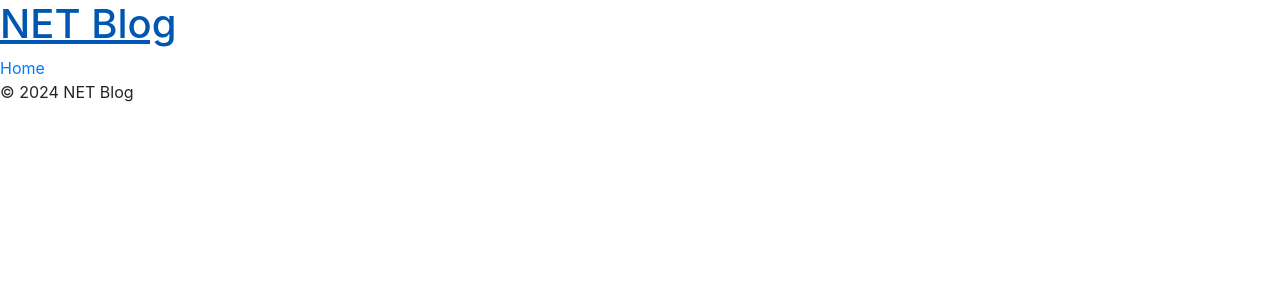
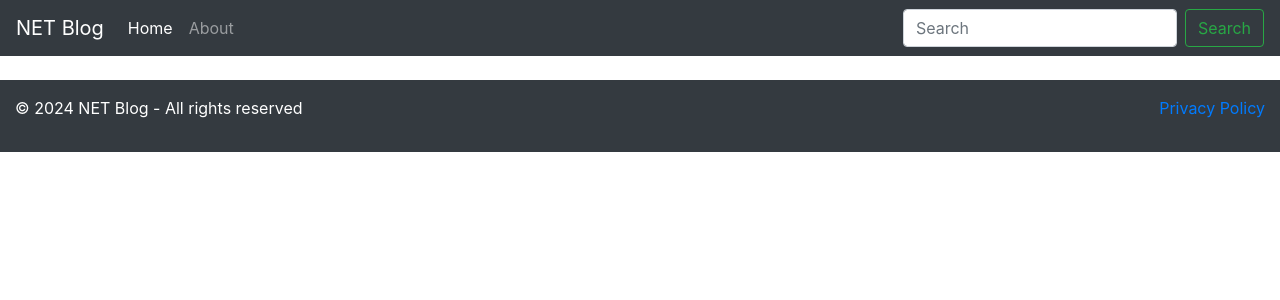
Before and after one commit to SirSoul1/NETwork, a Django app: page /blog/ in a window 1280 px wide. Shown: the top 300 px of the page. Run offline with Django 5.2, Linux system fonts and the light colour scheme; data that the repository does not hold is empty; some libraries are stand-ins or nearby versions.

Commit message:
working on the blog

```diff
--- a/blog/templates/blog/base.html
+++ b/blog/templates/blog/base.html
@@ -1,23 +1,54 @@
 <!DOCTYPE html>
-<html>
+<html lang="en">
 <head>
+    <meta charset="UTF-8">
+    <meta name="viewport" content="width=device-width, initial-scale=1, shrink-to-fit=no">
     <link rel="stylesheet" href="https://stackpath.bootstrapcdn.com/bootstrap/4.5.2/css/bootstrap.min.css">
     <title>{% block title %}NET Blog{% endblock %}</title>
 </head>
 <body>
     <header>
-        <h1><a href="{% url 'blog-home' %}">NET Blog</a></h1>
+        <nav class="navbar navbar-expand-lg navbar-dark bg-dark">
+            <a class="navbar-brand" href="{% url 'blog-home' %}">NET Blog</a>
+            <button class="navbar-toggler" type="button" data-toggle="collapse" data-target="#navbarNav" aria-controls="navbarNav" aria-expanded="false" aria-label="Toggle navigation">
+                <span class="navbar-toggler-icon"></span>
+            </button>
+            <div class="collapse navbar-collapse" id="navbarNav">
+                <ul class="navbar-nav">
+                    <li class="nav-item active">
+                        <a class="nav-link" href="{% url 'blog-home' %}">Home <span class="sr-only">(current)</span></a>
+                    </li>
+                    <li class="nav-item">
+                        <a class="nav-link" href="{% url 'blog-about' %}">About</a>
+                    </li>
+                    <!-- <li class="nav-item">
+                        <a class="nav-link" href="{% url 'contact' %}">Contact</a>
+                    </li> -->
+                </ul>
+                <form class="form-inline my-2 my-lg-0 ml-auto" action="{% url 'search' %}" method="get">
+                    <input class="form-control mr-sm-2" type="search" placeholder="Search" aria-label="Search" name="q">
+                    <button class="btn btn-outline-success my-2 my-sm-0" type="submit">Search</button>
+                </form>
+            </div>
+        </nav>
     </header>
+
     {% block content %}{% endblock %}
 
-    <nav>
-        <a href="{% url 'blog-home' %}">Home</a>
-
-    </nav>
-
-    <footer>
-        <p>&copy; 2024 NET Blog</p>
+    <footer class="bg-dark text-white mt-4">
+        <div class="container-fluid py-3">
+            <div class="row">
+                <div class="col-md-8">
+                    <p>&copy; 2024 NET Blog - All rights reserved</p>
+                </div>
+                <div class="col-md-4 text-right">
+                    <a href="{% url 'privacy' %}">Privacy Policy</a>
+                </div>
+            </div>
+        </div>
     </footer>
 
+    <script src="https://code.jquery.com/jquery-3.5.1.slim.min.js"></script>
+    <script src="https://cdn.jsdelivr.net/npm/bootstrap@4.5.2/dist/js/bootstrap.min.js"></script>
 </body>
 </html>
--- a/blog/urls.py
+++ b/blog/urls.py
@@ -1,7 +1,9 @@
 from django.urls import path
 from .views import home, post_detail
+from . import views
 
 urlpatterns = [
     path('', home, name='blog-home'),
     path('post/<int:pk>/', post_detail, name='post-detail'),
+    path('about/', views.about, name='blog-about'),
 ]
--- a/blog/views.py
+++ b/blog/views.py
@@ -10,3 +10,6 @@ def home(request):
 def post_detail(request, pk):
     post = Post.objects.get(pk=pk)
     return render(request, 'blog/post_detail.html', {'post': post})
+
+def about(request):
+    return render(request, 'blog/about.html', {'title': 'About'})
```
Also changed, not shown: blog/templates/blog/about.html (added, +8 -0 lines).
